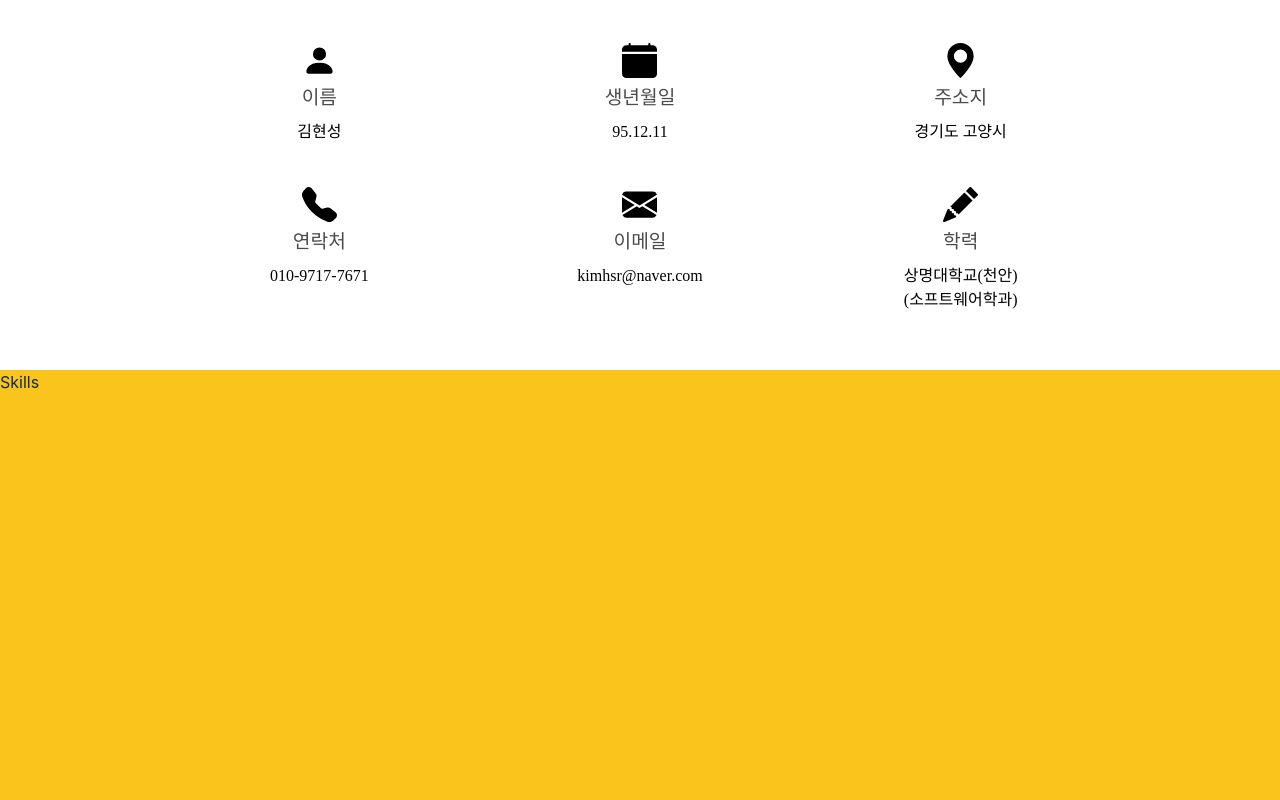
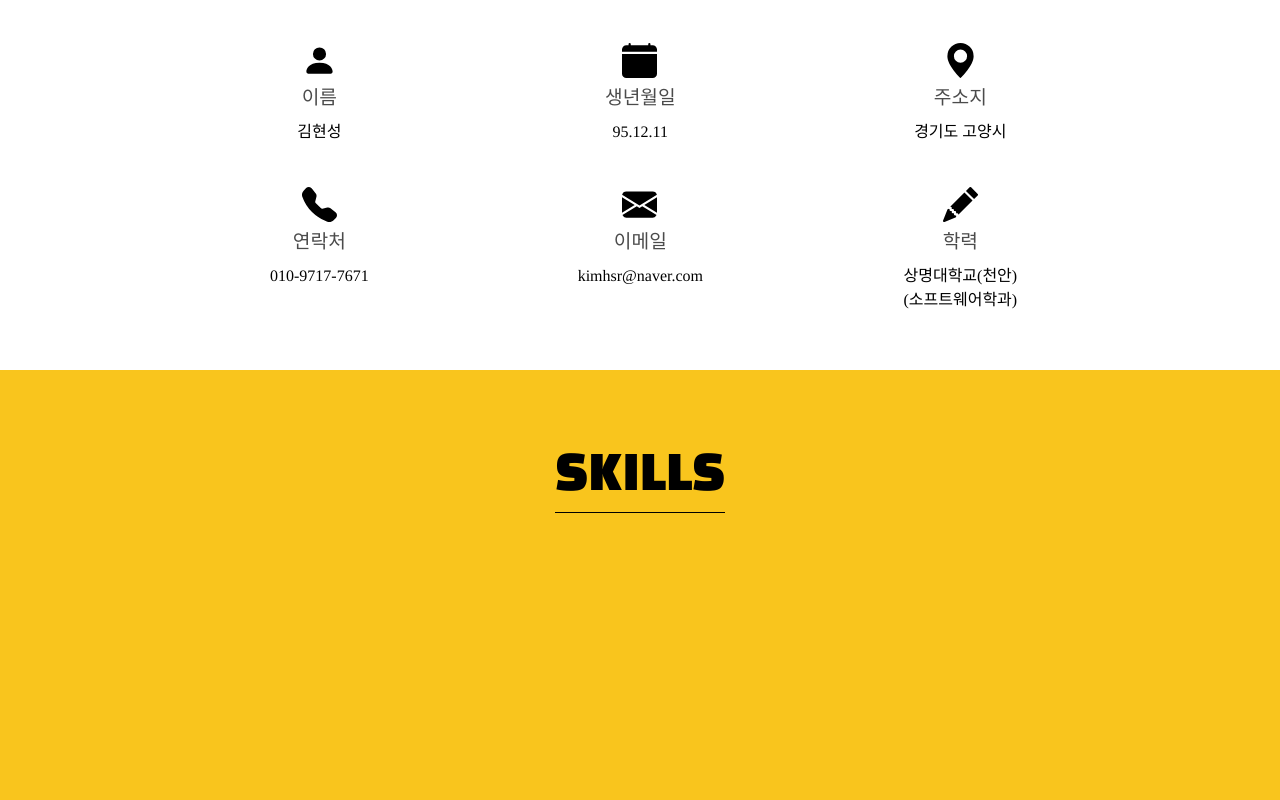
Before and after one commit to kimhsr/khs-portfolio, a React (Create React App) app: page / in a window 1280 px wide. Shown: the part 800-1600 px from the top of the page. Built offline with nearby package versions, Linux system fonts and the light colour scheme; a web font is replaced by a local one.

Commit message:
글자 기울기 및 skills 제목 스타일링

```diff
--- a/src/components/About.css
+++ b/src/components/About.css
@@ -40,6 +40,7 @@
   font-family: "SpoqaHanSansNeo-Bold";
   color: black;
   font-size: 1.2rem;
+  transform: rotate(0.03deg);
 }
 
 .aboutName {
@@ -48,6 +49,7 @@
   font-family: "Noto Sans KR";
   color: black;
   font-weight: 500;
+  transform: rotate(0.03deg);
 }
 
 @media screen and (max-width: 803px) {
--- a/src/components/Banner.css
+++ b/src/components/Banner.css
@@ -30,6 +30,7 @@
   font-size: 1.25rem;
   color: hsla(0, 0%, 100%, 0.75);
   line-height: 1.5;
+  transform: rotate(0.03deg);
 }
 
 .bannerButton {
--- a/src/components/Skills.css
+++ b/src/components/Skills.css
@@ -3,3 +3,19 @@
   width: 100%;
   height: 800px;
 }
+
+.skillsContainer {
+  max-width: 71.25rem;
+  margin: 0 auto;
+  text-align: center;
+  position: relative;
+  top: 70px;
+  width: 170px;
+}
+
+.skillsText {
+  font-family: "BlackHanSans-Regular";
+  font-size: 3rem;
+  color: black;
+  border-bottom: 1px solid #000000;
+}
--- a/src/components/Skills.js
+++ b/src/components/Skills.js
@@ -4,7 +4,11 @@ import "./Skills.css";
 function Skills() {
   return (
     <div id="skillsScroll">
-      <div className="skillsBackground">Skills</div>
+      <div className="skillsBackground">
+        <div className="skillsContainer">
+          <div className="skillsText">SKILLS</div>
+        </div>
+      </div>
     </div>
   );
 }
```
